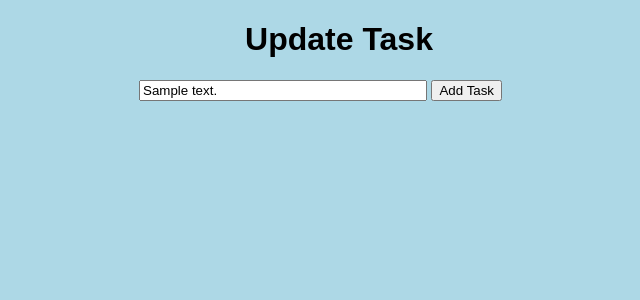
After one commit to achalvats/TaskMaster_TodoApp, a Flask app: page /update/1 in a window 1280 px wide. The commit adds this page. Shown: the top 300 px of the page, without its empty margins (301-941 px from the left). Run offline with Flask 3, Linux system fonts and the light colour scheme; tables that the repository leaves empty hold one stand-in row (values such as "Sample post").

Commit message:
Add update functionality and update template

```diff
--- a/app.py
+++ b/app.py
@@ -43,5 +43,13 @@ def delete(id):
     except:
         return "There was a problem deleting the task"
 
+@app.route('/update/<int:id>', methods = ['GET', 'POST'])
+def update(id):
+    task_to_update = Todo.query.get_or_404(id)
+    if request.method == 'POST':
+        pass
+    else:
+        return render_template('update.html', task =task_to_update)
+
 if __name__ == '__main__':
     app.run(debug=True)
--- a/templates/index.html
+++ b/templates/index.html
@@ -21,7 +21,7 @@
                 <td>
                     <a href="/delete/{{task.id}}">Delete</a>
                     <br>
-                    <a href="">Update</a>
+                    <a href="/update/{{task.id}}">Update</a>
                 </td>
             </tr>
         {% endfor %}
--- /dev/null
+++ b/templates/update.html
@@ -0,0 +1,18 @@
+<!-- index.html -->
+
+{% extends "base.html" %}
+
+{% block title %}Update Task{% endblock %}
+
+{% block body %}
+<div class="content">
+    <h1 style="text-align: center;">Update Task</h1>
+
+    <div class="form">
+        <form action="/update/{{task.id}}" method="POST">
+            <input type="text" name="content" id="content" value="{{task.content}}">
+            <input type="submit" value="Add Task">
+        </form>
+    </div>
+</div>
+{% endblock %}
```
